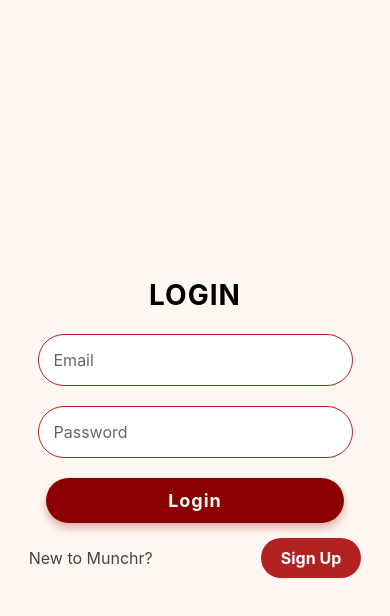
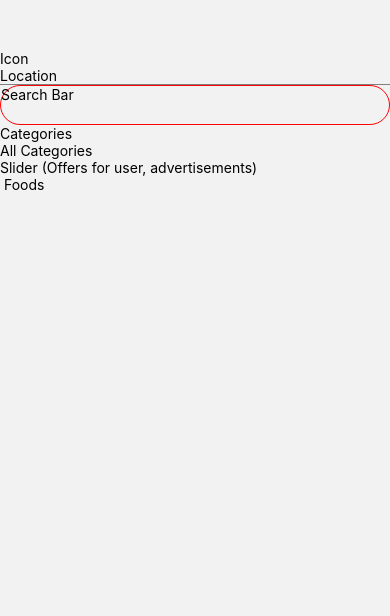
Before and after one commit to Raasika2510/Munchr, a React Native app: screen /Home in a window 390 px wide. Shown: the top 616 px of the page. Built offline with nearby package versions, Linux system fonts and the light colour scheme.

Commit message:
Added Home Page

```diff
--- a/app.json
+++ b/app.json
@@ -10,7 +10,7 @@
     "splash": {
       "image": "./assets/splash-icon.png",
       "resizeMode": "contain",
-      "backgroundColor": "#ffffff"
+      "backgroundColor": "#8B0000"
     },
     "ios": {
       "supportsTablet": true
@@ -18,7 +18,7 @@
     "android": {
       "adaptiveIcon": {
         "foregroundImage": "./assets/adaptive-icon.png",
-        "backgroundColor": "#ffffff"
+        "backgroundColor": "#8B0000"
       }
     },
     "web": {
--- /dev/null
+++ b/src/MainScreens/HomeScreen.js
@@ -0,0 +1,43 @@
+import { StyleSheet, Text, View } from 'react-native'
+import React from 'react'
+import { StatusBar } from 'expo-status-bar';
+
+const HomeScreen = () => {
+    return (
+      <View style={styles.mainContainer}>
+        <StatusBar backgroundColor="#FF3F00" />
+
+        <View style={{ marginTop: 50, borderBottomWidth: 1, borderColor: 'grey' }}>
+          <Text>Icon</Text>
+          <Text>Location</Text>
+        </View>
+
+        <View style={{ height: 40, borderWidth: 0.6, borderColor: 'red', borderRadius: 25 }}>
+          <Text>Search Bar</Text>
+        </View>
+
+        <View>
+          <Text>Categories</Text>
+          <Text>All Categories</Text>
+        </View>
+
+        <View>
+          <Text>Slider (Offers for user, advertisements)</Text>
+        </View>
+
+        <View>
+            <Text> Foods </Text>
+        </View>
+      </View>
+    );
+  };
+
+
+export default HomeScreen
+
+const styles = StyleSheet.create({
+    mainContainer:{
+        flex:1,
+        height: '100%'
+    }
+})
--- a/src/Navigation/AppNav.js
+++ b/src/Navigation/AppNav.js
@@ -3,11 +3,13 @@ import { StyleSheet } from 'react-native';
 import React from 'react';
 import AuthStack from './AuthStack';
 import { NavigationContainer } from '@react-navigation/native';
+import HomeScreen from '../MainScreens/HomeScreen';
+import AppStack from './AppStack';
 
 const AppNav = () => {
   return (
     <NavigationContainer>
-      <AuthStack />
+      <AppStack />
     </NavigationContainer>
   );
 };
--- a/src/Navigation/AppStack.js
+++ b/src/Navigation/AppStack.js
@@ -2,13 +2,14 @@ import { StyleSheet, Text, View } from 'react-native'
 import React from 'react'
 import {createNativeStackNavigator} from '@react-navigation/native-stack';
 import {NavigationContainer} from '@react-navigation/native';
+import HomeScreen from '../MainScreens/HomeScreen';
 const Stack = createNativeStackNavigator();
 
 const AppStack = () => {
   return (
     <Stack.Navigator>
-        {/* <Stack.Screen name = "Home" component={Home}/>
-        <Stack.Screen name = "Notifications" component={Notifications}/>
+        <Stack.Screen name = "Home" component={HomeScreen} options={{headerShown: false}}/>
+        {/* <Stack.Screen name = "Notifications" component={Notifications}/>
         <Stack.Screen name = "Profile" component={Profile}/>
         <Stack.Screen name = "Settings" component={Settings}/> */}
     </Stack.Navigator>
```
